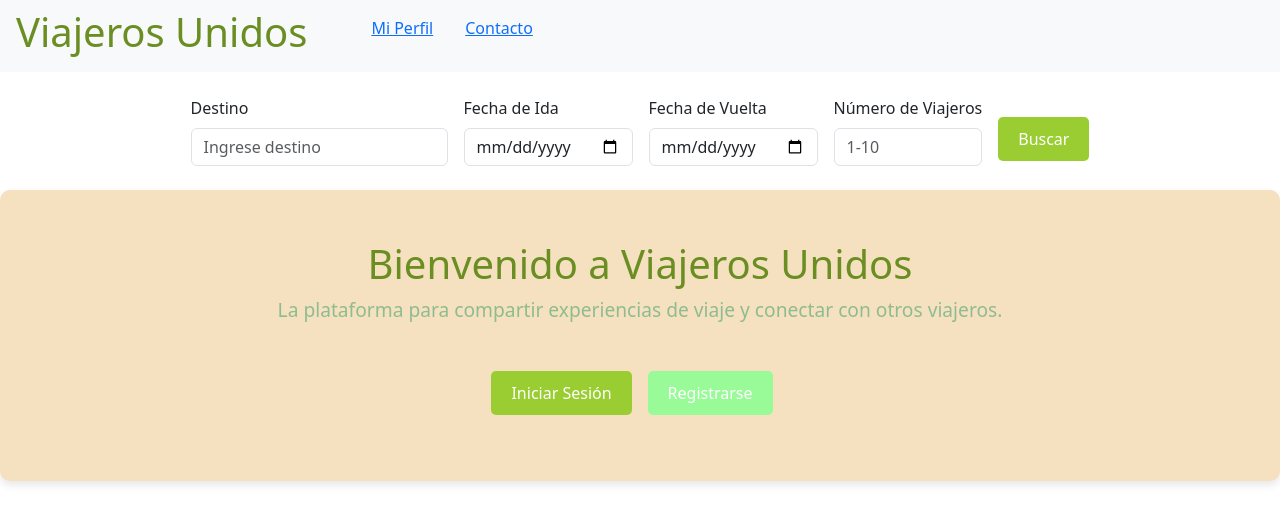
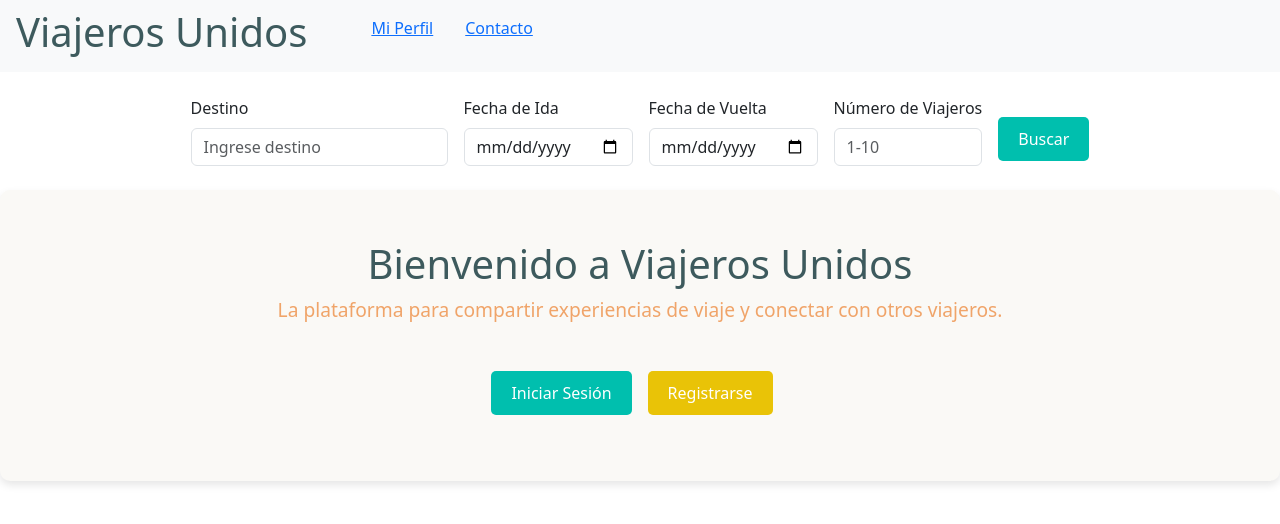
Before and after one commit to JavierSP1997/appFrontViajes, an Angular app: page / in a window 1280 px wide. Shown: the top 524 px of the page. Built offline with nearby package versions, Linux system fonts and the light colour scheme.

Commit message:
Cambiada las variables

```diff
--- a/assest/variables.css
+++ b/assest/variables.css
@@ -1,22 +1,22 @@
 :root {
     /* Colores principales */
-    --color-fondo-principal: #F5E1C0; /* Fondo principal (color hueso) */
-    --color-titulo-principal: #6B8E23; /* Título principal (verde oliva oscuro) */
-    --color-titulo-secundario: #8FBC8F; /* Título secundario (verde claro pastel) */
-    --color-texto: #2F4F4F; /* Texto principal (verde oscuro) */
+    --color-fondo-principal: #FAF9F6; /* Fondo principal (hueso suave claro) */
+    --color-titulo-principal: #3D5A5D; /* Título principal (verde oscuro y sofisticado) */
+    --color-titulo-secundario: #f0a469; /* Título secundario (naranja cálido) */
+    --color-texto: #333333; /* Texto principal (gris oscuro para buen contraste) */
 
     /* Colores de botones */
-    --color-boton-fondo: #9ACD32; /* Fondo de botones (verde claro) */
+    --color-boton-fondo: #00BFAE; /* Fondo de botones (verde menta brillante) */
     --color-boton-texto: #FFFFFF; /* Texto de botones (blanco) */
-    --color-enlace: #6B8E23; /* Enlaces (verde oliva oscuro) */
-    --color-enlace-hover: #8FBC8F; /* Enlaces al pasar el ratón (verde claro pastel) */
+    --color-enlace: #FF7F50; /* Enlaces (coral suave) */
+    --color-enlace-hover: #FF6347; /* Enlaces al pasar el ratón (tomate suave) */
 
     /* Fondos y secciones */
-    --color-fondo-seccion: #F0E68C; /* Fondo de secciones (amarillo hueso claro) */
-    --color-fondo-tarjeta: #98FB98; /* Fondo de tarjetas (verde pastel claro) */
-    --color-fondo-pie-pagina: #6B8E23; /* Fondo del pie de página (verde oliva oscuro) */
+    --color-fondo-seccion: #E9F6EF; /* Fondo de secciones (verde suave pastel) */
+    --color-fondo-tarjeta: #e9c307; /* Fondo de tarjetas (amarillo suave y cálido) */
+    --color-fondo-pie-pagina: #3D5A5D; /* Fondo del pie de página (verde oscuro) */
 
     /* Colores de bordes y sombras */
-    --color-borde: #8FBC8F; /* Bordes suaves (verde claro pastel) */
+    --color-borde: #D9D9D9; /* Bordes suaves (gris claro) */
     --color-sombra: rgba(0, 0, 0, 0.1); /* Sombra sutil (ligera) */
   }
--- a/src/app/app.component.ts
+++ b/src/app/app.component.ts
@@ -9,4 +9,6 @@ import { RouterOutlet } from '@angular/router';
 })
 export class AppComponent {
   title = 'appFrontViajes';
+
+
 }
```
